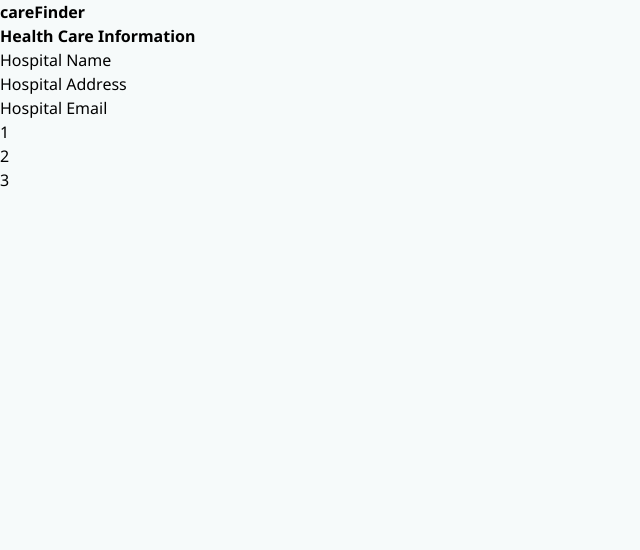
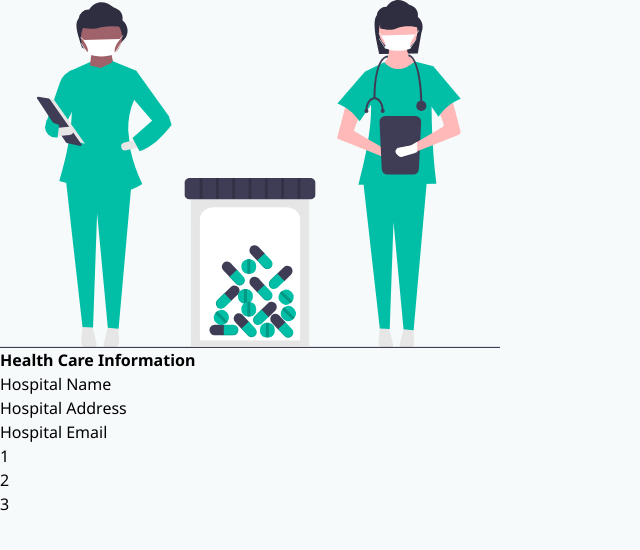
Before and after one commit to Diptech-hub/careFinder, a React (Vite) app: page /addHospital in a window 1280 px wide. Shown: the top 550 px of the page, without its empty margins (0-640 px from the left). Built offline with nearby package versions, Linux system fonts and the light colour scheme.

Commit message:
add Hospital page

```diff
--- a/src/components/addHospital.tsx
+++ b/src/components/addHospital.tsx
@@ -8,6 +8,7 @@ import Pagination from "./pagination";
 import "firebase/firestore";
 import firebase from "firebase/compat/app";
 import Popup from "./popup";
+import healthLogin from "../assets/healthLogin.svg";
 
 interface hospitalData {
   name: string;
@@ -105,10 +106,19 @@ const HospitalList: React.FC = () => {
 
   return (
     <div className="flex flex-col md:flex-row">
-      <div className="w-full md:w-1/2 h-screen bg-teal-700 flex justify-center items-center">
-        <strong className="text-white text-3xl">careFinder</strong>
+      <div className="w-full md:w-1/2 h-screen flex justify-center items-center">
+        {/* <strong className="text-white text-3xl">careFinder</strong> */}
+        <div className="sm:ml-10 mt-6 sm:mt-0 flex justify-center">
+        <img
+          src={healthLogin}
+          height={500}
+          width={500}
+          alt="Medicine"
+          // className="w-64 h-auto"
+        />
       </div>
-      <div className="w-full md:w-1/2 px-4 py-8">
+      </div>
+      <div className="w-full md:w-1/2 px-4 py-8 my-8">
         <div className="py-4">
           <strong className="text-2xl text-teal-500">Health Care Information</strong>
         </div>
```
Also changed, not shown: src/assets/healthLogin.svg (added).
